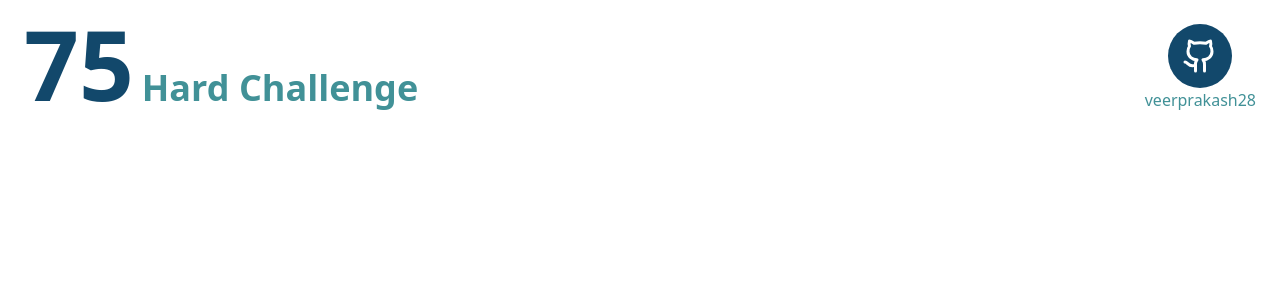
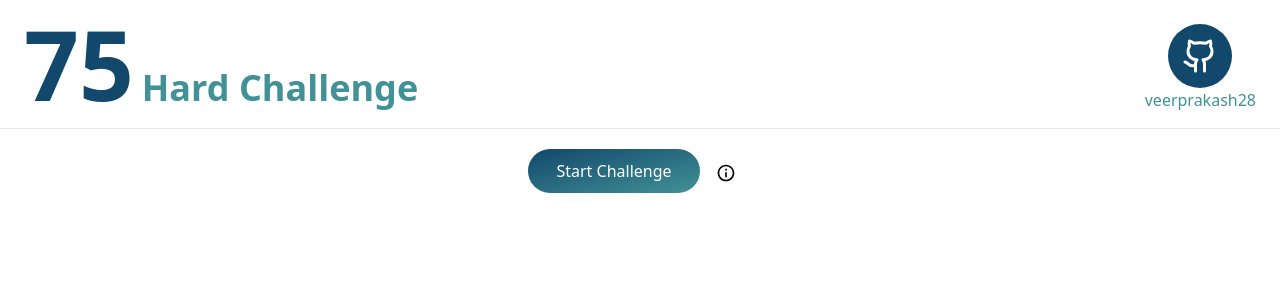
Before and after one commit to veerprakash28/75HardChallenge, a React (Vite) app: page / in a window 1280 px wide. Shown: the top 300 px of the page. Built offline with nearby package versions, Linux system fonts and the light colour scheme.

Commit message:
Added Start Challenge Button and Rules Modal

```diff
--- a/src/App.jsx
+++ b/src/App.jsx
@@ -1,9 +1,11 @@
 import Header from "./components/Header/Header";
+import StartChallenge from "./components/StartChallenge/StartChallenge";
 
 export default function App() {
   return (
     <>
       <Header />
+      <StartChallenge />
     </>
   );
 }
--- a/src/components/Header/Header.jsx
+++ b/src/components/Header/Header.jsx
@@ -4,7 +4,7 @@ const Header = () => {
   const githubURL = "https://github.com/veerprakash28";
   return (
     <>
-      <div className="flex items-end px-6 py-4">
+      <div className="flex items-end px-6 py-4 border-b border-blueGray-200 mb-5">
         <h1 className="font-bold">
           <span className="text-6xl sm:text-8xl mr-1 sm:mr-2 text-primary">
             75
--- /dev/null
+++ b/src/components/StartChallenge/RulesModal.jsx
@@ -0,0 +1,113 @@
+// eslint-disable-next-line react/prop-types
+const RulesModal = ({ setShowModal }) => {
+  return (
+    <>
+      <div className="fixed inset-0 flex items-center justify-center z-50 bg-black bg-opacity-50">
+        <div className="bg-white border border-blueGray-200 rounded-lg p-6 max-w-3xl w-4/5 h-1/2 overflow-y-auto">
+          {/* Modal content */}
+          <div className="flex justify-between border-b border-blueGray-200 pb-5">
+            <h3 className="text-3xl font-semibold text-primary">
+              75 Hard Challenge Rules
+            </h3>
+            <button
+              className="text-black opacity-50 hover:opacity-100"
+              onClick={() => setShowModal(false)}
+            >
+              <span className="bg-transparent text-primary h-6 w-6 text-2xl block">
+                ×
+              </span>
+            </button>
+          </div>
+          <div className="px-4">
+            {/*body*/}
+            <div className="my-4">
+              <h3 className="text-lg font-semibold mb-2 text-secondary">
+                Duration
+              </h3>
+              <ul className="ml-6 list-disc text-blueGray-500 leading-relaxe">
+                <li>
+                  The Challenge will last for a period of 75 consecutive days
+                </li>
+              </ul>
+            </div>
+
+            <div className="my-4">
+              <h3 className="text-lg font-semibold mb-2 text-secondary">
+                Goal Submission
+              </h3>
+              <ul className="ml-6 list-disc text-blueGray-500 leading-relaxe">
+                <li>
+                  Participants must submit their set of goals for the entire
+                  75-day period at the start of the Challenge
+                </li>
+                <li>
+                  Once goals are submitted, they cannot be changed during the
+                  Challenge
+                </li>
+              </ul>
+            </div>
+
+            <div className="my-4">
+              <h3 className="text-lg font-semibold mb-2 text-secondary">
+                Progress Tracking
+              </h3>
+              <ul className="ml-6 list-disc text-blueGray-500 leading-relaxe">
+                <li>
+                  Participants are required to log in to the Challenge website
+                  daily to mark their progress for the day as completed
+                </li>
+                <li>Progress can be tracked using a visual progress bar</li>
+              </ul>
+            </div>
+
+            <div className="my-4">
+              <h3 className="text-lg font-semibold mb-2 text-secondary">
+                Challenge Interruption
+              </h3>
+              <ul className="ml-6 list-disc text-blueGray-500 leading-relaxe">
+                <li>
+                  If a participant fails to mark a day as completed within the
+                  24-hour timeframe, the Challenge for that day is considered
+                  skipped
+                </li>
+                <li>
+                  Skipping a day during the 75-day period will result in the
+                  participant&apos;s Challenge being halted
+                </li>
+                <li>
+                  In the event of a skipped day, all goals will be reset, and
+                  the participant must start the Challenge from the beginning
+                </li>
+              </ul>
+            </div>
+
+            <div className="my-4">
+              <h3 className="text-lg font-semibold mb-2 text-secondary">
+                Timer and Goal Completion
+              </h3>
+              <ul className="ml-6 list-disc text-blueGray-500 leading-relaxe">
+                <li>
+                  Participants have a 24-hour window each day to mark their
+                  daily goal as completed
+                </li>
+              </ul>
+            </div>
+          </div>
+          {/*footer*/}
+          <div className="flex items-center justify-end px-6 py-4 border-t border-solid border-blueGray-200 rounded-b">
+            <button
+              className="bg-secondary text-white active:bg-emerald-600 font-bold uppercase text-sm px-6 py-3 rounded shadow hover:shadow-lg outline-none focus:outline-none mr-1 ease-linear transition-all duration-150"
+              type="button"
+              onClick={() => setShowModal(false)}
+            >
+              Got it!
+            </button>
+          </div>
+        </div>
+      </div>
+      <div className="opacity-25 fixed inset-0 z-40 bg-black"></div>
+    </>
+  );
+};
+
+export default RulesModal;
--- /dev/null
+++ b/src/components/StartChallenge/StartChallenge.jsx
@@ -0,0 +1,38 @@
+import { useState } from "react";
+import RulesModal from "./RulesModal";
+
+const StartChallenge = () => {
+  const [showModal, setShowModal] = useState(false);
+  return (
+    <>
+      <div className="flex items-center justify-center">
+        <button
+          type="button"
+          className="text-white bg-gradient-to-br from-primary to-secondary hover:bg-gradient-to-bl font-medium rounded-full text-md px-7 py-2.5 text-center mr-1 mb-2"
+        >
+          Start Challenge
+        </button>
+
+        <button
+          className="font-bold uppercase text-sm px-3 py-1 rounded-full outline-none focus:outline-none mr-1 mb-1 ease-linear transition-all duration-150"
+          type="button"
+          onClick={() => setShowModal(true)}
+        >
+          <svg
+            xmlns="http://www.w3.org/2000/svg"
+            x="0px"
+            y="0px"
+            width="20"
+            height="20"
+            viewBox="0 0 24 24"
+          >
+            <path d="M 12 2 C 6.4889971 2 2 6.4889971 2 12 C 2 17.511003 6.4889971 22 12 22 C 17.511003 22 22 17.511003 22 12 C 22 6.4889971 17.511003 2 12 2 z M 12 4 C 16.430123 4 20 7.5698774 20 12 C 20 16.430123 16.430123 20 12 20 C 7.5698774 20 4 16.430123 4 12 C 4 7.5698774 7.5698774 4 12 4 z M 11 7 L 11 9 L 13 9 L 13 7 L 11 7 z M 11 11 L 11 17 L 13 17 L 13 11 L 11 11 z"></path>
+          </svg>
+        </button>
+        {showModal ? <RulesModal setShowModal={setShowModal} /> : null}
+      </div>
+    </>
+  );
+};
+
+export default StartChallenge;
--- a/tailwind.config.js
+++ b/tailwind.config.js
@@ -1,4 +1,5 @@
 /** @type {import('tailwindcss').Config} */
+const colors = require("tailwindcss/colors");
 export default {
   content: ["./index.html", "./src/**/*.{js,ts,jsx,tsx}"],
   theme: {
@@ -6,7 +7,38 @@ export default {
       primary: "#12486B", // 78D6C6
       secondary: "#419197", // F5FCCD
     },
-    extend: {},
+    extend: {
+      colors: {
+        primary: "#12486B", // 78D6C6
+        secondary: "#419197", // F5FCCD
+        transparent: "transparent",
+        current: "currentColor",
+        black: "#000",
+        white: "#fff",
+        bluegray: colors.blueGray,
+        coolgray: colors.coolGray,
+        gray: colors.gray,
+        truegray: colors.trueGray,
+        warmgray: colors.warmGray,
+        red: colors.red,
+        orange: colors.orange,
+        amber: colors.amber,
+        yellow: colors.yellow,
+        lime: colors.lime,
+        green: colors.green,
+        emerald: colors.emerald,
+        teal: colors.teal,
+        cyan: colors.cyan,
+        sky: colors.sky,
+        blue: colors.blue,
+        indigo: colors.indigo,
+        violet: colors.violet,
+        purple: colors.purple,
+        fuchsia: colors.fuchsia,
+        pink: colors.pink,
+        rose: colors.rose,
+      },
+    },
   },
   plugins: [],
 };
```
